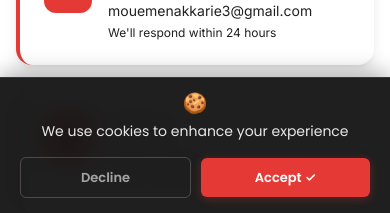
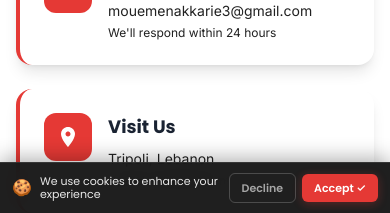
Before and after one commit to Moemenakari/nlg, a React (Create React App) app in the folder frontend/: page /contact-us in a window 390 px wide. Shown: the part 631-844 px from the top of the page. Built offline with nearby package versions, Linux system fonts and the light colour scheme; no server answers.

Commit message:
fix: optimize cookie banner for mobile

```diff
--- a/frontend/src/components/CookieBanner.css
+++ b/frontend/src/components/CookieBanner.css
@@ -105,25 +105,67 @@
 /* Mobile responsive */
 @media (max-width: 600px) {
   .cookie-banner {
-    flex-direction: column;
-    padding: 15px 20px;
-    gap: 15px;
-    text-align: center;
+    flex-direction: row; /* Keep it horizontal */
+    flex-wrap: nowrap;
+    padding: 10px 12px; /* Slimmer padding */
+    gap: 8px;
+    bottom: 0;
+    border-radius: 0; /* Full width look */
+    justify-content: space-between;
   }
 
   .cookie-content {
-    flex-direction: column;
+    flex-direction: row;
     gap: 8px;
+    flex: 1; /* Take available space */
+  }
+
+  .cookie-icon {
+    font-size: 16px; /* Smaller icon */
+  }
+
+  .cookie-text {
+    font-size: 11px; /* Smaller text to fit one line */
+    line-height: 1.2;
+    white-space: nowrap; /* Try to keep in one line if possible, or let it ellipsis */
+    overflow: hidden;
+    text-overflow: ellipsis;
+    max-width: 150px; /* Force compact */
+  }
+  /* If text really needs to wrap but stay small */
+  .cookie-text {
+     white-space: normal;
+     max-width: none;
   }
 
   .cookie-buttons {
-    width: 100%;
-    justify-content: center;
-    gap: 10px;
+    width: auto;
+    justify-content: flex-end;
+    gap: 6px;
+    flex-shrink: 0; /* Don't shrink buttons */
   }
 
   .cookie-btn {
-    flex: 1;
-    padding: 10px;
+    flex: 0 0 auto;
+    padding: 6px 12px;
+    font-size: 11px;
+    min-width: auto;
   }
 }
+
+/* Extra small screens */
+@media (max-width: 380px) {
+  .cookie-banner {
+    flex-wrap: wrap;
+    justify-content: center;
+    padding-bottom: 12px;
+  }
+  .cookie-content {
+    width: 100%;
+    justify-content: center;
+    margin-bottom: 4px;
+  }
+  .cookie-text {
+    text-align: center;
+  }
+}
```
